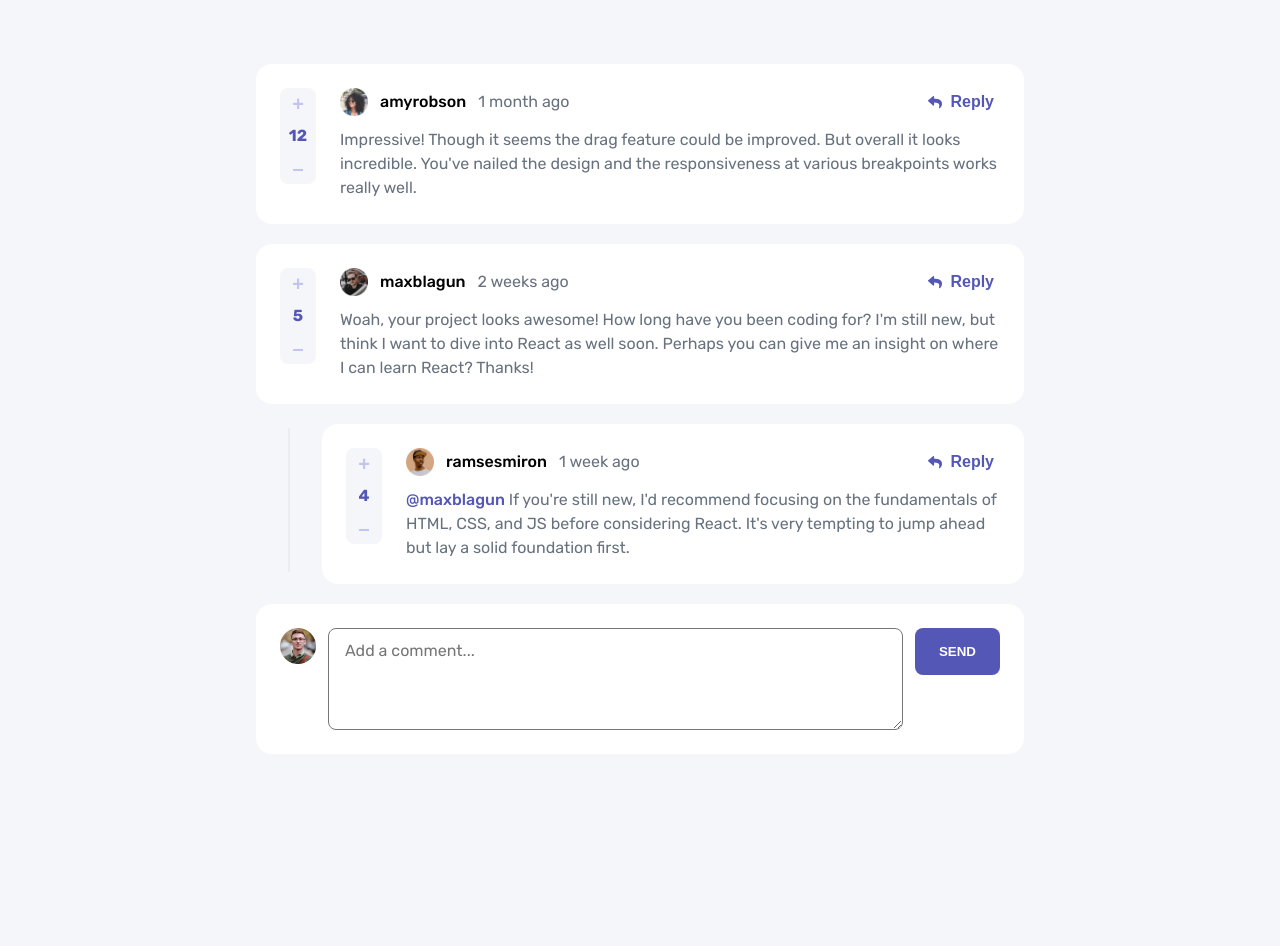
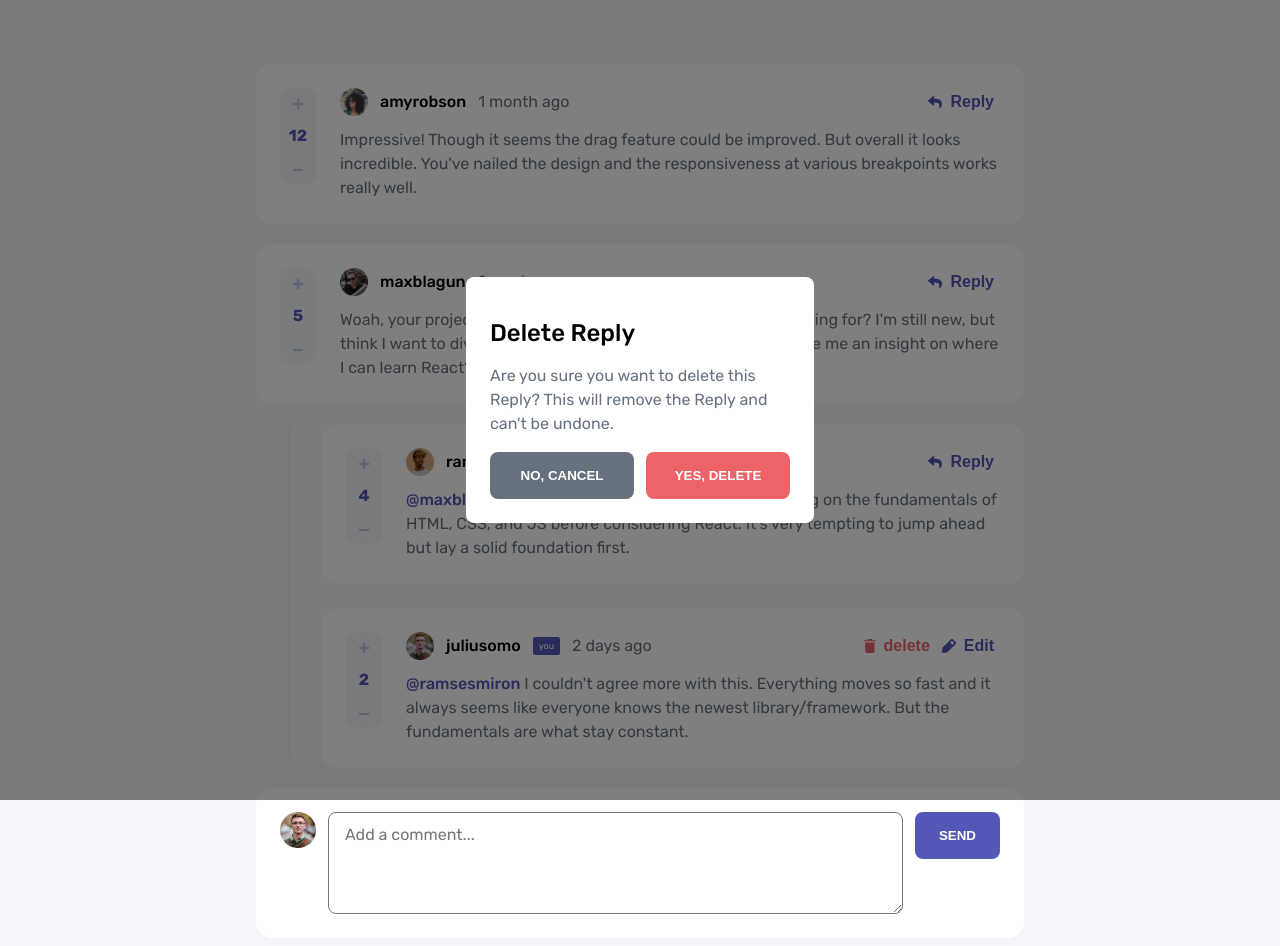
Before and after one commit to marwan-osama/Interactive-comment-section, a React (Create React App) app: page / in a window 1280 px wide. Both pictures are taken after a click on the button "delete". Before the commit the page ends 800 px from the top, so only its background shows below. Built offline with nearby package versions, Linux system fonts and the light colour scheme.

Commit message:
feat: add dialog for delete confirmation

```diff
--- a/src/components/App.js
+++ b/src/components/App.js
@@ -1,5 +1,6 @@
 import { useEffect, useState } from "react";
 import Comment from "./Comment";
+import DeleteConfirm from "./DeleteConfirm";
 import NewComment from "./NewComment";
 
 const data = localStorage.getItem("commentSectionData")
@@ -79,6 +80,28 @@ const data = localStorage.getItem("commentSectionData")
 
 function App() {
 	const [comments, setComments] = useState(data.comments);
+	const [deletionOnConfirm, setDeletionOnConfirm] = useState({
+		itemToDelete: "",
+		id: null,
+	});
+
+	const addToDeletion = (itemToDelete, id) => {
+		setDeletionOnConfirm({ itemToDelete, id });
+	};
+	const resetDeletion = () => {
+		setDeletionOnConfirm({
+			itemToDelete: "",
+			id: null,
+		});
+	};
+	const confirmDelete = () => {
+		if (deletionOnConfirm.itemToDelete === "Reply") {
+			deleteReply(deletionOnConfirm.id);
+		} else if (deletionOnConfirm.itemToDelete === "Comment") {
+			deleteComment(deletionOnConfirm.id);
+		}
+		resetDeletion();
+	};
 
 	const idRecorder = () => {
 		const allIds = comments.reduce((ids, comment) => {
@@ -162,9 +185,9 @@ function App() {
 							idRec={idRecorder}
 							currentUser={data.currentUser}
 							handlePostReply={addReply}
-							handleDeleteReply={deleteReply}
+							handleDeleteReply={(id) => addToDeletion("Reply", id)}
 							handleEditReply={editReply}
-							handleDeleteComment={deleteComment}
+							handleDeleteComment={(id) => addToDeletion("Comment", id)}
 							handleEditComment={editComment}
 						/>
 					);
@@ -175,6 +198,13 @@ function App() {
 					postComment={addComment}
 				/>
 			</div>
+			{deletionOnConfirm.id && (
+				<DeleteConfirm
+					itemToDelete={deletionOnConfirm.itemToDelete}
+					onDelete={confirmDelete}
+					onCancel={resetDeletion}
+				/>
+			)}
 		</div>
 	);
 }
--- a/src/components/Button.js
+++ b/src/components/Button.js
@@ -1,4 +1,4 @@
-const Button = ({ text, handleClick, disabled }) => {
+const Button = ({ text, handleClick, disabled, className }) => {
 	const handleBtnClick = (e) => {
 		e.preventDefault();
 		handleClick();
@@ -7,7 +7,7 @@ const Button = ({ text, handleClick, disabled }) => {
 	return (
 		<button
 			onClick={handleBtnClick}
-			className="btn bg-blue clr-white fw-l"
+			className={`btn bg-blue clr-white fw-l ${className || ""}`}
 			disabled={disabled}
 		>
 			{text}
--- /dev/null
+++ b/src/components/DeleteConfirm.js
@@ -0,0 +1,29 @@
+import Button from "./Button";
+
+const DeleteConfirm = ({ itemToDelete, onDelete, onCancel }) => {
+	return (
+		<div className="delete-confirm-wrapper">
+			<div className="delete-confirm">
+				<h2 className="fw-m">Delete {itemToDelete}</h2>
+				<p className="clr-gray-blue">
+					Are you sure you want to delete this {itemToDelete}? This will remove
+					the {itemToDelete} and can't be undone.
+				</p>
+				<div className="confirmation-buttons">
+					<Button
+						text="NO, CANCEL"
+						handleClick={onCancel}
+						className="clr-white bg-gray-blue fill-available-width"
+					/>
+					<Button
+						text="YES, DELETE"
+						handleClick={onDelete}
+						className="clr-white bg-red fill-available-width"
+					/>
+				</div>
+			</div>
+		</div>
+	);
+};
+
+export default DeleteConfirm;
--- a/src/css/index.css
+++ b/src/css/index.css
@@ -297,4 +297,34 @@ button {
   }
 }
 
+.delete-confirm-wrapper {
+  width: 100%;
+  height: 100%;
+  background-color: rgba(0, 0, 0, 0.5);
+  position: fixed;
+  top: 0;
+  left: 0;
+  display: flex;
+  align-items: center;
+  justify-content: center;
+}
+.delete-confirm-wrapper .delete-confirm {
+  width: clamp(250px, 90%, 300px);
+  border-radius: 8px;
+  background-color: white;
+  padding: 24px;
+}
+
+.confirmation-buttons {
+  display: flex;
+  align-items: center;
+  justify-content: center;
+  justify-content: space-between;
+  gap: 12px;
+}
+
+.fill-available-width {
+  width: -webkit-fill-available;
+}
+
 /*# sourceMappingURL=index.css.map */
--- a/src/scss/index.scss
+++ b/src/scss/index.scss
@@ -186,3 +186,30 @@ button {
 		display: none !important;
 	}
 }
+
+.delete-confirm-wrapper {
+	width: 100%;
+	height: 100%;
+	background-color: rgba($color: #000000, $alpha: 0.5);
+	position: fixed;
+	top: 0;
+	left: 0;
+	@include flex-center;
+
+	.delete-confirm {
+		width: clamp(250px, 90%, 300px);
+		border-radius: 8px;
+		background-color: map-get($colors, "white");
+		padding: 24px;
+	}
+}
+
+.confirmation-buttons {
+	@include flex-center;
+	justify-content: space-between;
+	gap: 12px;
+}
+
+.fill-available-width {
+	width: -webkit-fill-available;
+}
```
Also changed, not shown: 1 other file (tests, documents, lock files or other folders).
